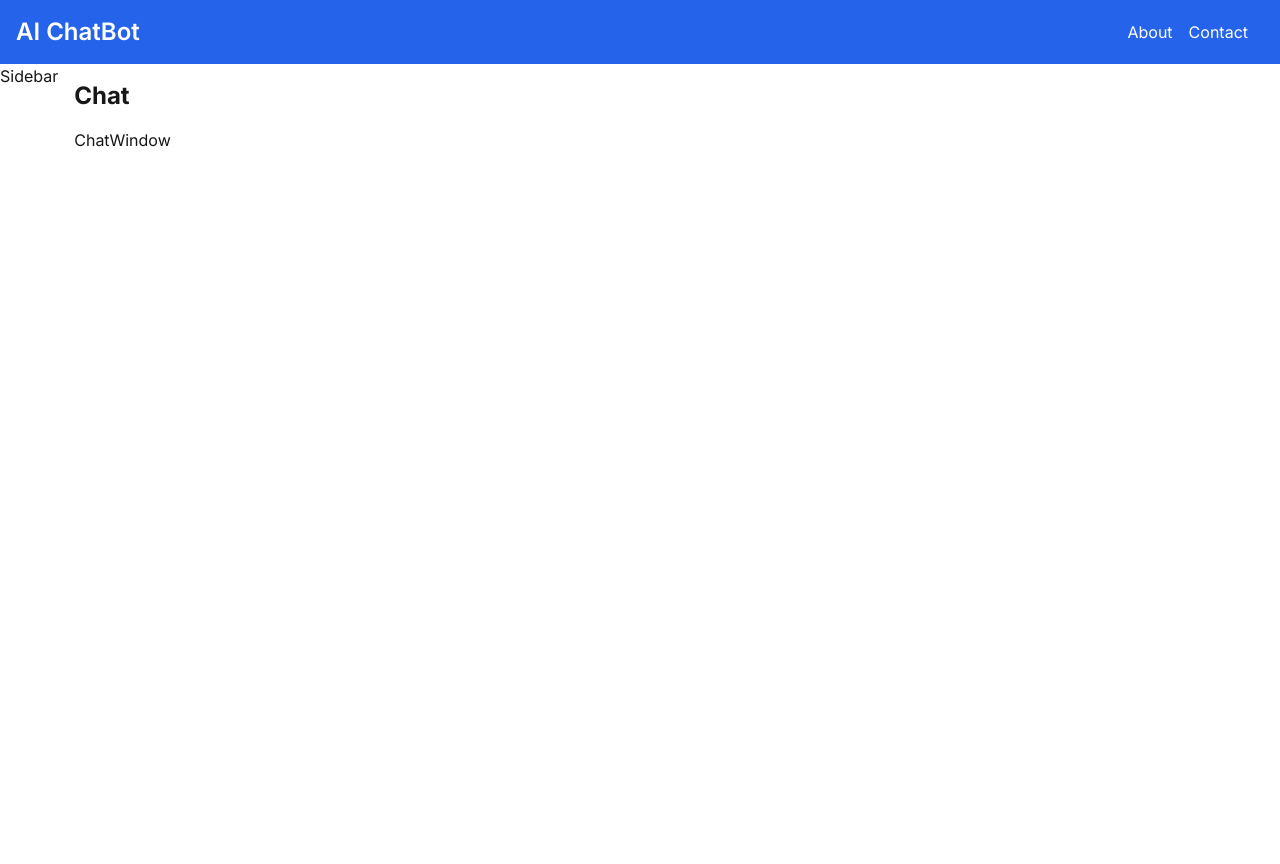
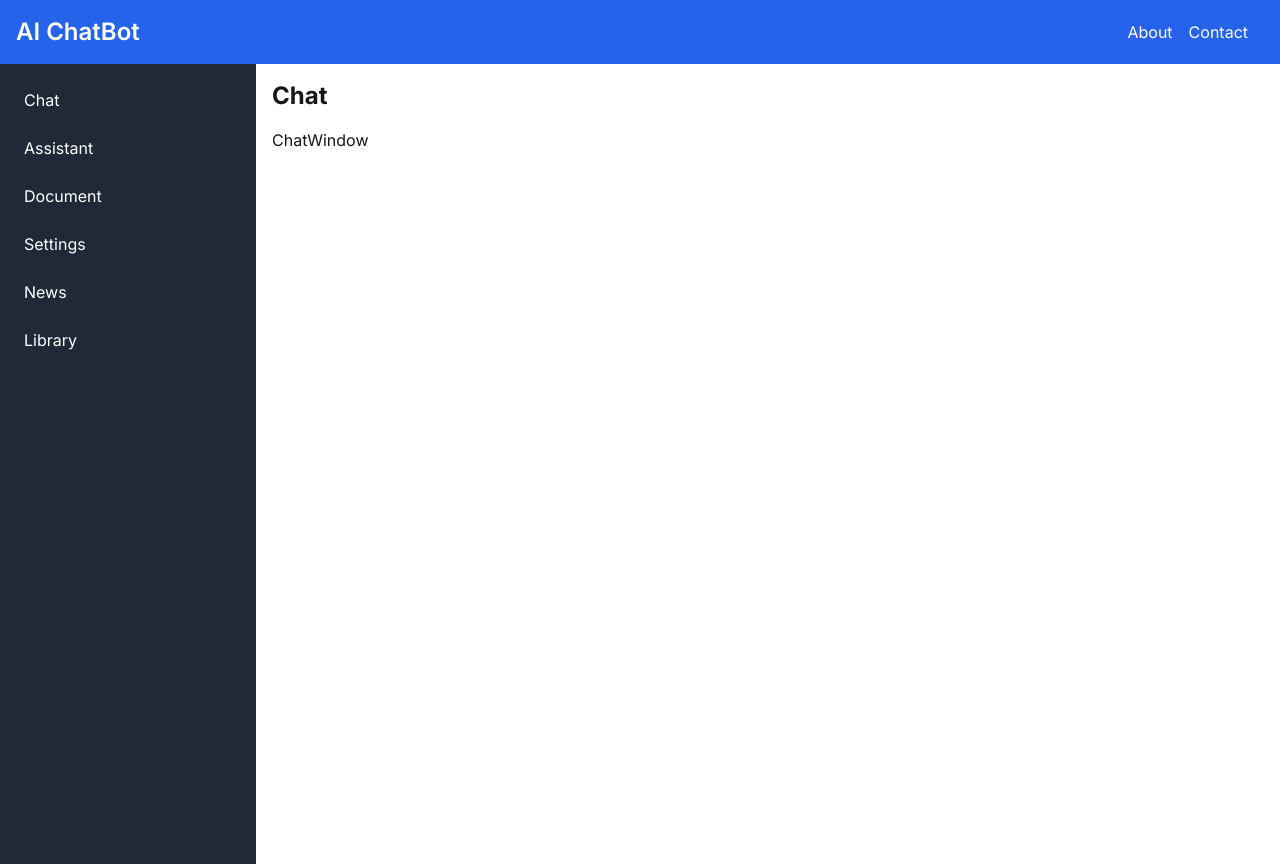
Before and after one commit to intervalrain/UI_Challenge, a Next.js app: page /chat in a window 1280 px wide. Before the commit the page ends 800 px from the top, so only its background shows below. Built offline with nearby package versions, Linux system fonts and the light colour scheme.

Commit message:
add sidebar

```diff
--- a/components/layout/Sidebar.tsx
+++ b/components/layout/Sidebar.tsx
@@ -1,9 +1,27 @@
-import React from 'react'
+import Link from 'next/link';
+import React from 'react';
 
-const Sidebar = () => {
+const routes = [
+  { path: '/chat', label: 'Chat' },
+  { path: '/assistant', label: 'Assistant' },
+  { path: '/document', label: 'Document' },
+  { path: '/settings', label: 'Settings' },
+  { path: '/news', label: 'News' },
+  { path: '/library', label: 'Library' },
+]
+
+const Sidebar: React.FC = () => {
   return (
-    <div>Sidebar</div>
-  )
-}
+    <aside className="bg-gray-800 text-white w-64 min-h-screen p-4">
+      <nav>
+        <ul className="space-y-2">
+          {routes.map(route => (
+            <li><Link href={route.path} className="block p-2 hover:bg-gray-700 rounded">{route.label}</Link></li>
+          ))}
+        </ul>
+      </nav>
+    </aside>
+  );
+};
 
-export default Sidebar
+export default Sidebar;
```
Also changed, not shown: components/layout/Header.tsx (+5 -5 lines).
